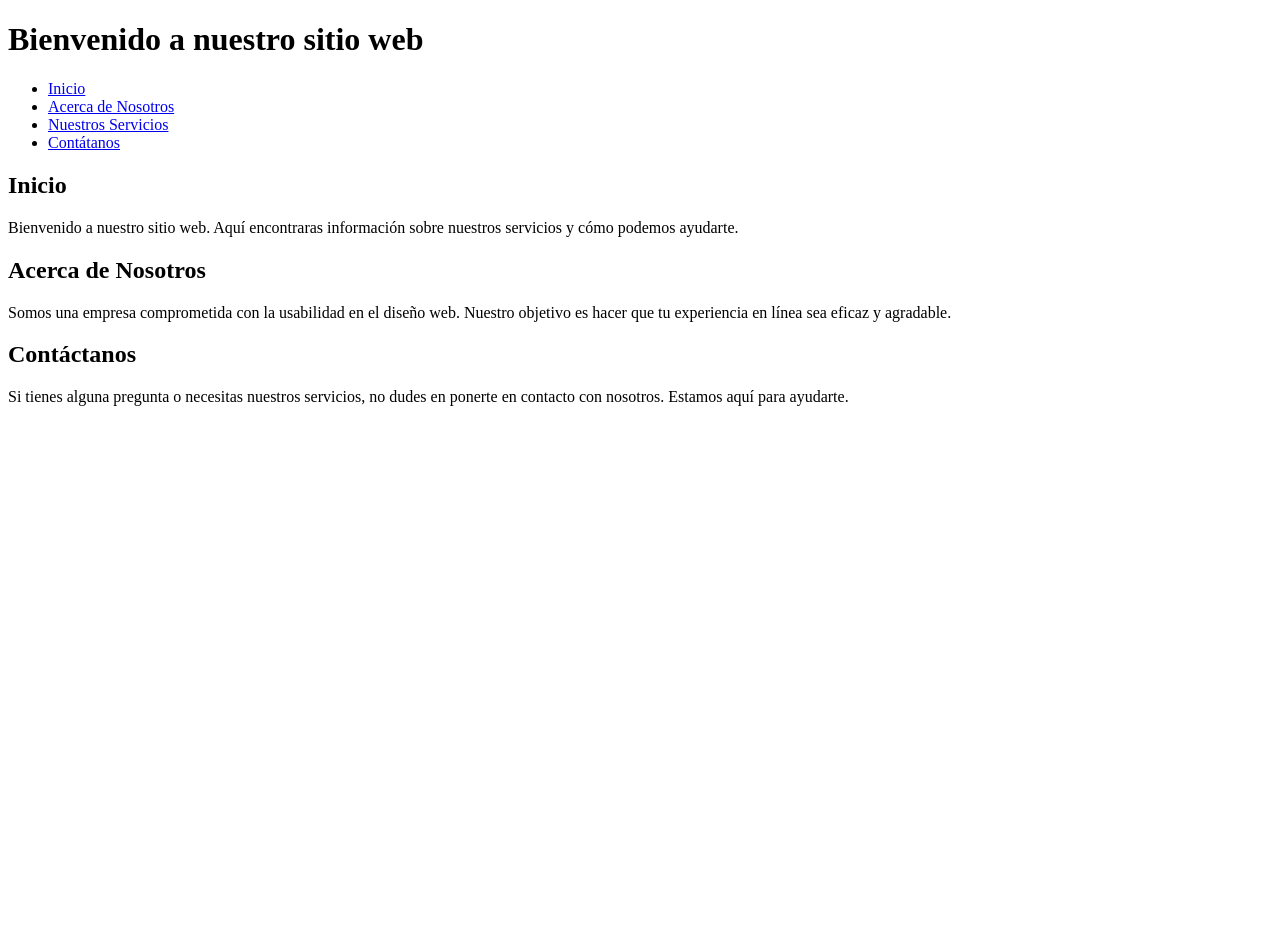
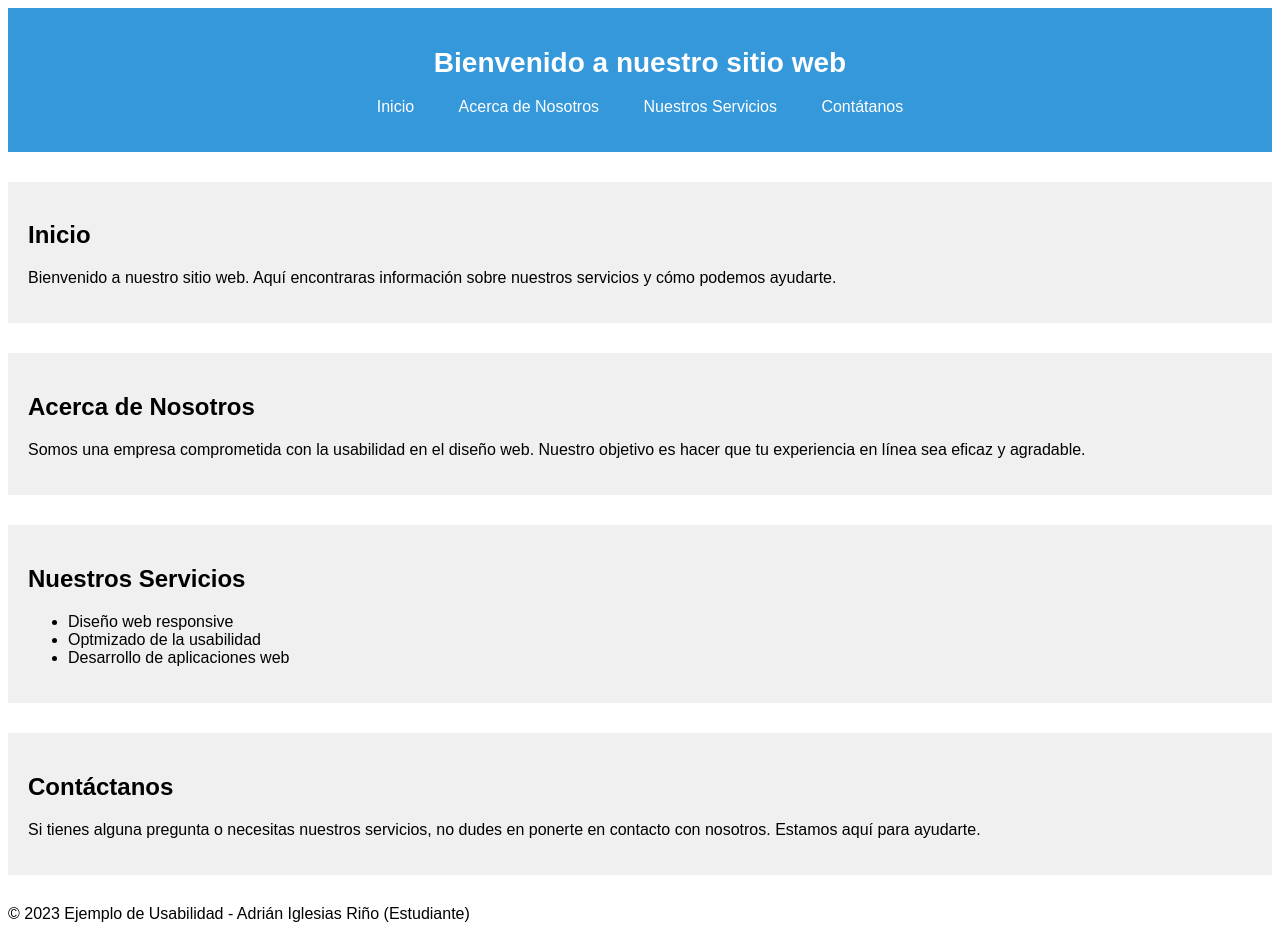
Before and after one commit to Torremolinos/DWEC-Ejercicio-Usabilidad, a plain HTML site: page index.html in a window 1280 px wide. Before the commit the page ends 800 px from the top, so only its background shows below. Drawn offline with Linux system fonts and the light colour scheme.

Commit message:
Añadimos estilos y el footer

```diff
--- a/index.html
+++ b/index.html
@@ -31,15 +31,22 @@
             <h2>Acerca de Nosotros</h2>
             <p>Somos una empresa comprometida con la usabilidad en el diseño web. Nuestro objetivo es hacer que tu experiencia en línea sea eficaz y agradable.</p>
         </section>
+        <section class="servicios">
+            <h2>Nuestros Servicios</h2>
+            <ul>
+                <li>Diseño web responsive</li>
+                <li>Optmizado de la usabilidad</li>
+                <li>Desarrollo de aplicaciones web</li>
+            </ul>
+        </section>
         <section class="contacto">
             <h2>Contáctanos</h2>
             <p>Si tienes alguna pregunta o necesitas nuestros servicios, no dudes en ponerte en contacto con nosotros. Estamos aquí para ayudarte.</p>
         </section>
-        <section>
-            <h2></h2>
-            <p></p>
-        </section>
     </main>
+    <footer>
+        <p>&copy; 2023 Ejemplo de Usabilidad - Adrián Iglesias Riño (Estudiante)</p>
+    </footer>
 </body>
 <!-- <div class="primero">
         <h1>Bienvenido a nuestro sitio web</h1>
--- a/styles/style.css
+++ b/styles/style.css
@@ -0,0 +1,38 @@
+body{
+    font-family: Arial, Helvetica, sans-serif;
+}
+header{
+    background-color: #3498db;
+    color: #fff;
+    text-align: center;
+    padding: 20px;
+}
+header h1{
+    font-size: 28px;
+}
+nav ul{
+    /*list style none quita los numeros de las lista o los puntos de la lista.*/
+    list-style: none;
+    padding: 0;
+}
+nav li{
+    /*Display inline hace que se vea como una barra de navegacion tipica de navegador web*/
+    display: inline;
+    margin: 0 20px;/*aqui los espacios.*/
+}
+nav a {
+    /*con esto quitamos los hipervinculos*/
+    text-decoration: none;
+    color: #fff;
+}
+section{
+    padding: 20px;
+    margin: 30px 0;
+    background-color: rgb(240, 240, 240);
+}
+section h2{
+    font-size: 24px;
+}
+footer{
+    background-color: #fff;
+}
```
